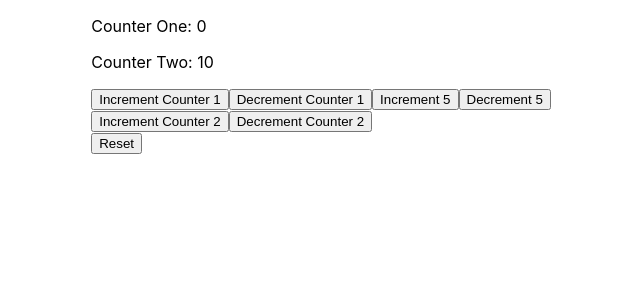
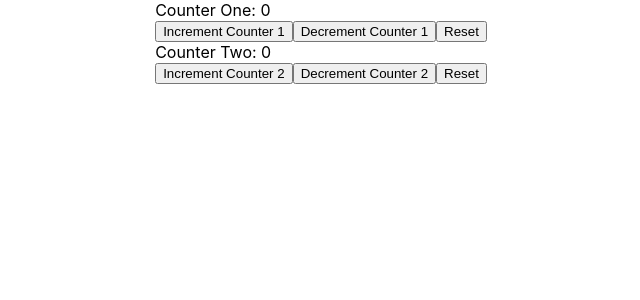
Before and after one commit to Bitan23101996/React-Learning-Series, a React (Create React App) app: page / in a window 1280 px wide. Shown: the top 300 px of the page, without its empty margins (319-959 px from the left). Built offline with nearby package versions, Linux system fonts and the light colour scheme.

Commit message:
Two Counter using Multiple useReducers

```diff
--- a/src/App.js
+++ b/src/App.js
@@ -48,6 +48,7 @@ import FetchDataUsingAXIOS from './React-Hooks/FetchDataUsingAXIOS';
 import ContextC from './React-Hooks/ContextC';
 import CounterUsingReducerHook from './React-Hooks/CounterUsingReducerHook';
 import CounterUsingReducerHookTwo from './React-Hooks/CounterUsingReducerHookTwo';
+import CounterUsingMultipleReducerHook from './React-Hooks/CounterUsingMultipleReducerHook';
 // 2. Extend the theme to include custom colors, fonts, etc
 const colors = {
   brand: {
@@ -154,7 +155,8 @@ function App() {
         </ChannelContext.Provider>
       </UserContext.Provider> */}
       {/* <CounterUsingReducerHook /> */}
-      <CounterUsingReducerHookTwo />
+      {/* <CounterUsingReducerHookTwo /> */}
+      <CounterUsingMultipleReducerHook />
     </div>
   );
 }
--- /dev/null
+++ b/src/React-Hooks/CounterUsingMultipleReducerHook.js
@@ -0,0 +1,38 @@
+import React, { useReducer } from 'react'
+
+const initialValue = 0;
+const reducer = (state, action) => {
+    switch (action) {
+        case 'increment':
+            return state + 1
+        case 'decrement':
+            return state - 1
+        case 'reset':
+            return initialValue
+        default:
+            return state
+    }
+}
+function CounterUsingMultipleReducerHook() {
+    const [count, dispatch] = useReducer(reducer, initialValue);
+    const [countTwo, dispatchTwo] = useReducer(reducer, initialValue);
+    return (
+        <div>
+            <div>Counter One: {count}</div>
+            <button type="button" onClick={() => dispatch('increment')}>Increment Counter 1</button>
+            <button type="button" onClick={() => dispatch('decrement')}>Decrement Counter 1</button>
+            <button type="button" onClick={() => dispatch('reset')}>Reset</button>
+            <div>
+                <div>Counter Two: {countTwo}</div>
+                <button type="button" onClick={() => dispatchTwo('increment')}>Increment Counter 2</button>
+                <button type="button" onClick={() => dispatchTwo('decrement')}>Decrement Counter 2</button>
+                <button type="button" onClick={() => dispatchTwo('reset')}>Reset</button>
+            </div>
+
+
+
+        </div>
+    )
+}
+
+export default CounterUsingMultipleReducerHook
```
Also changed, not shown: 1 other file (tests, documents, lock files or other folders).
